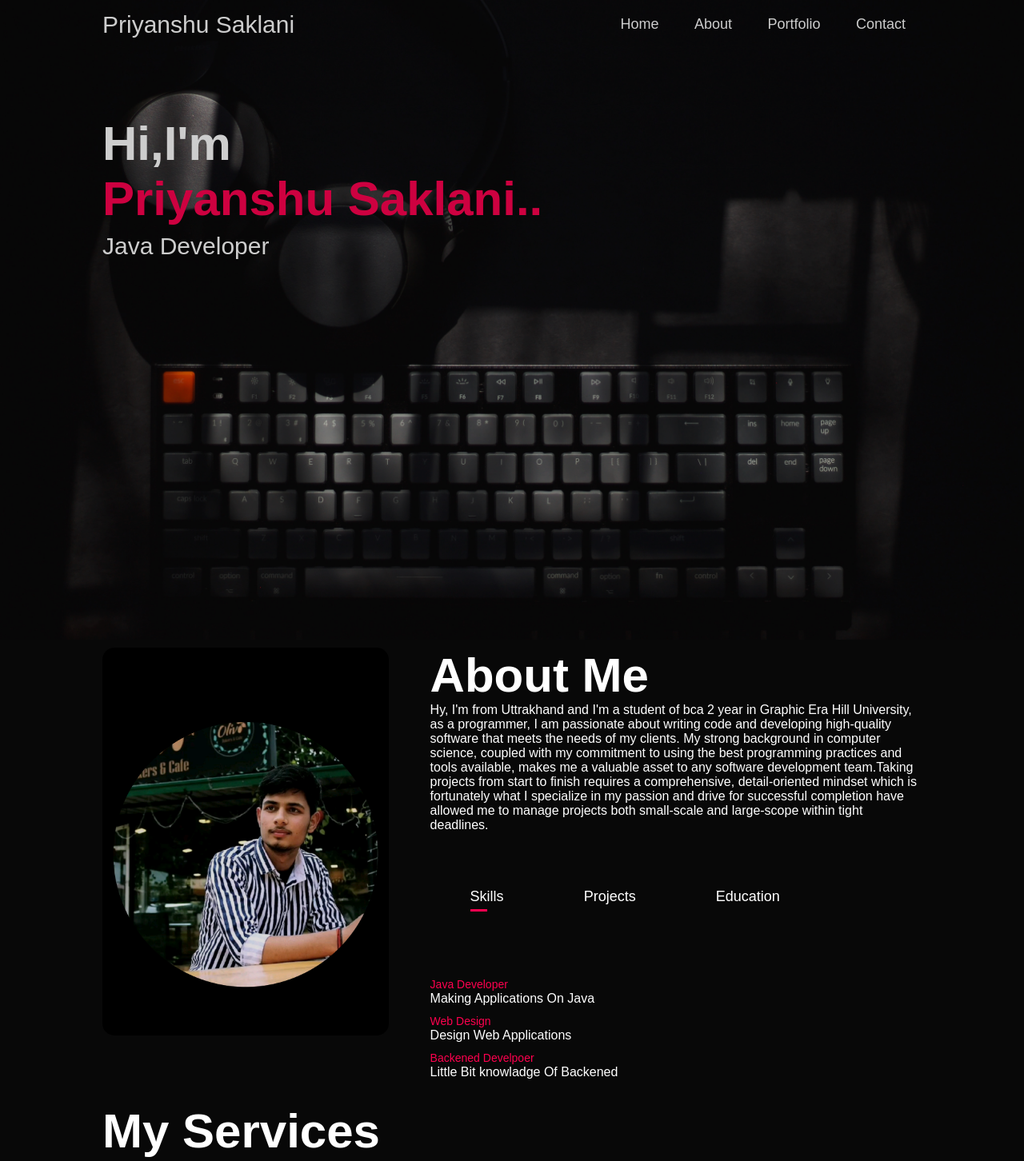
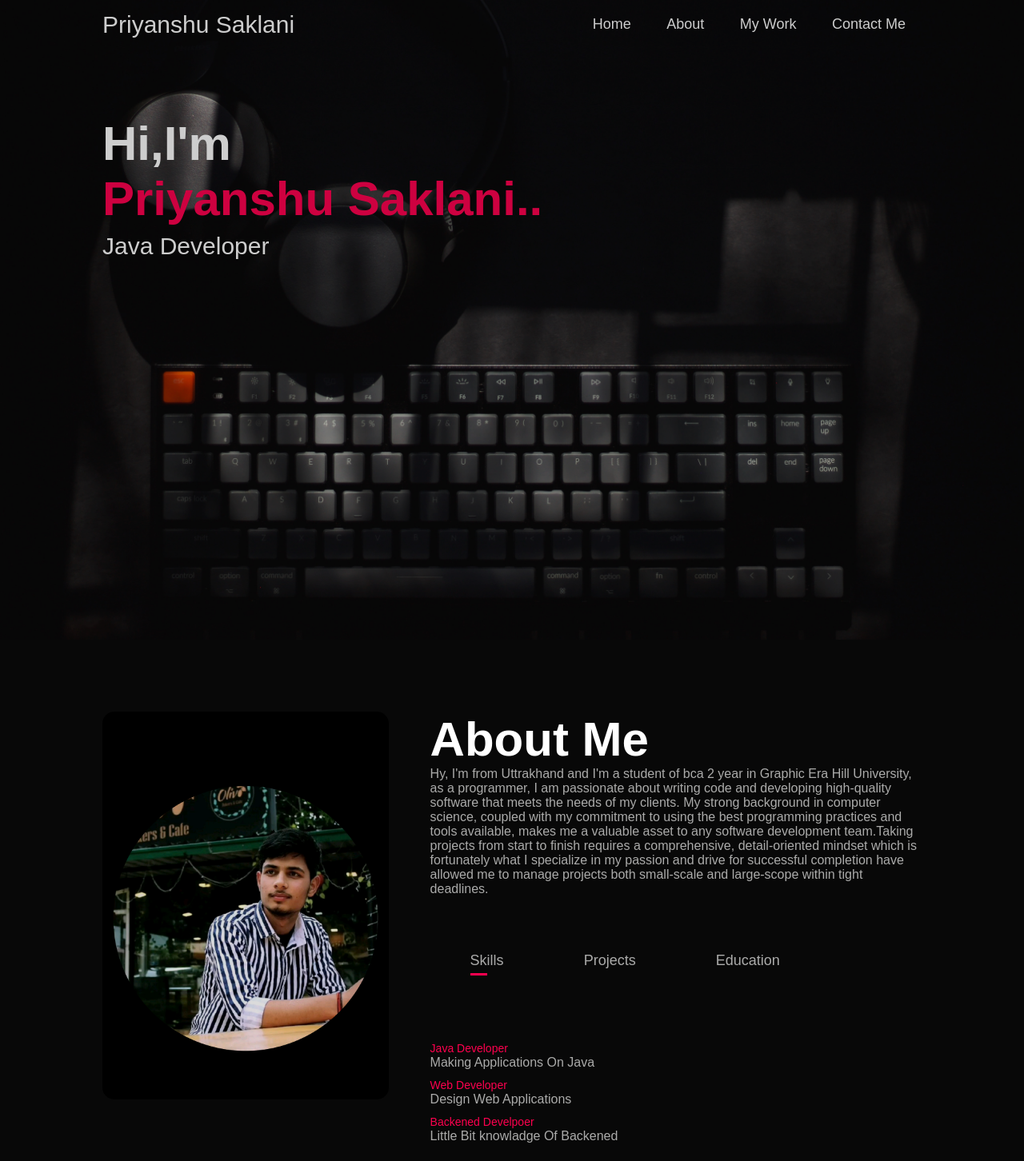
Before and after one commit to 012Priyanshu/My-Portfolio, a plain HTML site: page index.html in a window 1280 px wide. Shown: the top 1452 px of the page at 80% size. Drawn offline with Linux system fonts and the light colour scheme.

Commit message:
Add files via upload

```diff
--- a/index.html
+++ b/index.html
@@ -17,9 +17,9 @@
 
                 <ul id="sidemenu">
                     <li class="anim"><a href="#">Home</a></li>
-                    <li class="anim"><a href="#">About</a></li>
-                    <li class="anim"><a href="#">Portfolio</a></li>
-                    <li class="anim"><a href="#">Contact</a></li>
+                    <li class="anim"><a href="#about">About</a></li>
+                    <li class="anim"><a href="#MyWork">My Work</a></li>
+                    <li class="anim"><a href="#ContactMe">Contact Me</a></li>
                     <i class="fas fa-times" onclick="closemenu()"></i>
                      </ul>
                 <i class="fas fa-bars" onclick="openmenu()"></i>
@@ -36,7 +36,7 @@
 
     <!-- ------about----------- -->
 
-    <div class="about">
+    <div class="about" id="about">
         <div class="container">
             <div class="row">
 
@@ -60,7 +60,7 @@
                         <ul>
                             <li>
                                 <span>Java Developer</span><br>Making Applications On Java</li>
-                                <li><span>Web Design</span><br>Design Web Applications</li>
+                                <li><span>Web Developer</span><br>Design Web Applications</li>
                                 <li><span>Backened Develpoer</span><br>Little Bit knowladge Of Backened</li>
                         </ul>
                     </div>
@@ -111,10 +111,10 @@
 
     <!-- --------portfolio---------- -->
 
-<div id="portfolio">
+<div id="portfolio" >
     <div class="container">
 
-        <h1 class="sub">My Work</h1>
+        <h1 class="sub" id="MyWork">My Work</h1>
 
         <div class="work-list">
             <div class="work">
@@ -164,7 +164,7 @@
     <div class="container">
         <div class="row">
             <div class="contact-left">
-                <h1 class="sub">Contact Me</h1>
+                <h1 class="sub" id="ContactMe">Contact Me</h1>
                 <p> <i class="fa-solid fa-envelope"></i> Priyanshusaklani9@gmail.com</p>
                 <p> <i class="fa-solid fa-phone"></i> 9675681417</p>
                 <div class="social-icons">
--- a/style.css
+++ b/style.css
@@ -10,6 +10,13 @@ body{
     background: #080808;
     color: #fff;
 }
+
+html
+{
+    scroll-behavior: smooth;
+}
+
+
 
 #header
 {
```
